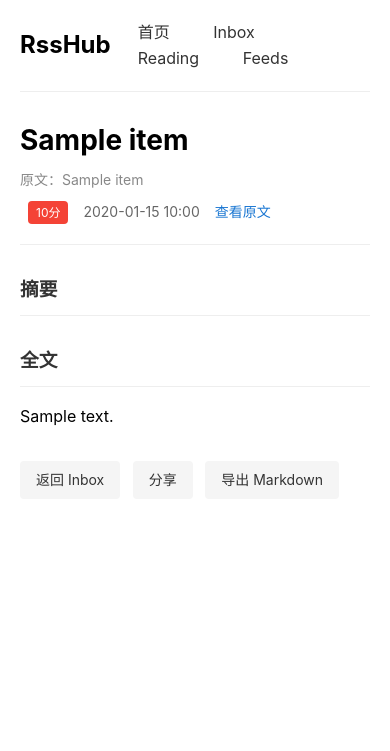
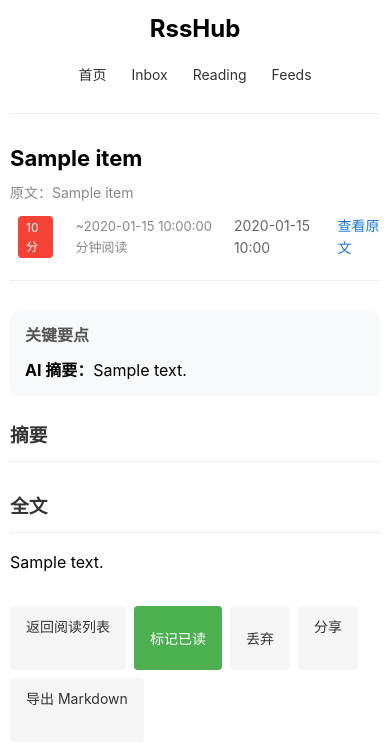
Before and after one commit to lucyfer81/RssHub, a FastAPI app: template app/templates/item_detail.html in a window 390 px wide. Shown: the top 751 px of the page. Run offline with FastAPI, Linux system fonts and the light colour scheme; the template is opened without the code that fills it: most values are stand-ins (such as "Sample title", 1, 10 or a date in 2020); parts of the project's set-up code (start-up, migrations or seed data) failed here and were passed over.

Commit message:
feat: 详情页AI信息区、已读按钮、响应式布局和导航栏活跃状态
- 详情页新增 AI 信息区（关键要点 + AI 摘要）和阅读时长显示
- 详情页按钮区按状态（inbox/reading/read）显示不同操作
- 新增 markRead JS 函数支持标记已读
- 导航栏添加 active_nav 模板变量实现活跃状态高亮
- inbox 路由传递 active_nav: "inbox"
- 新增移动端响应式 CSS（768px 断点适配）

Co-Authored-By: Claude Opus 4.6 <noreply@anthropic.com>

```diff
--- a/app/main.py
+++ b/app/main.py
@@ -80,7 +80,7 @@ async def inbox(request: Request):
         )
         items = result.scalars().all()
         break
-    return templates.TemplateResponse(request, "inbox.html", {"items": items})
+    return templates.TemplateResponse(request, "inbox.html", {"items": items, "active_nav": "inbox"})
 
 @app.get("/reading")
 async def reading(request: Request):
--- a/app/templates/base.html
+++ b/app/templates/base.html
@@ -80,16 +80,43 @@
 
         .original-content { margin-top: 20px; }
         .original-content summary { cursor: pointer; color: #1976d2; padding: 10px 0; }
+
+        /* AI 阅读辅助 */
+        .ai-info { background: #f8f9fa; border-radius: 8px; padding: 15px 20px; margin-bottom: 25px; }
+        .ai-info h3 { margin: 0 0 10px 0; font-size: 16px; color: #555; }
+        .ai-info .key-points-list { margin: 0; padding-left: 20px; }
+        .ai-info .key-points-list li { margin-bottom: 5px; line-height: 1.5; }
+        .read-time { color: #888; font-size: 13px; margin-left: 8px; }
+        .key-points { margin: 8px 0; font-size: 14px; }
+        .key-points ul { margin: 5px 0; padding-left: 20px; }
+        .btn-success { background: #4CAF50; color: white; }
+        .btn-success:hover { background: #388E3C; }
+
+        /* 响应式 */
+        @media (max-width: 768px) {
+            body { padding: 10px; font-size: 16px; }
+            .header { flex-direction: column; gap: 10px; }
+            .nav { display: flex; flex-wrap: wrap; gap: 5px; }
+            .nav a { margin-left: 0; font-size: 14px; padding: 6px 10px; }
+            .item { padding: 12px 0; }
+            .item-title { font-size: 16px; }
+            .item-header h1 { font-size: 22px; }
+            .markdown-content { font-size: 16px; line-height: 1.8; }
+            .actions { display: flex; flex-wrap: wrap; gap: 8px; }
+            .actions .btn { margin-right: 0; }
+            .btn { padding: 10px 16px; min-height: 44px; font-size: 14px; }
+            .ai-info { padding: 12px 15px; }
+        }
     </style>
 </head>
 <body>
     <div class="header">
         <h1>RssHub</h1>
         <nav class="nav">
-            <a href="/">首页</a>
-            <a href="/inbox">Inbox</a>
-            <a href="/reading">Reading</a>
-            <a href="/feeds">Feeds</a>
+            <a href="/" class="{% if active_nav == 'home' %}active{% endif %}">首页</a>
+            <a href="/inbox" class="{% if active_nav == 'inbox' %}active{% endif %}">Inbox</a>
+            <a href="/reading" class="{% if active_nav == 'reading' %}active{% endif %}">Reading</a>
+            <a href="/feeds" class="{% if active_nav == 'feeds' %}active{% endif %}">Feeds</a>
         </nav>
     </div>
     {% block content %}{% endblock %}
--- a/app/templates/item_detail.html
+++ b/app/templates/item_detail.html
@@ -13,12 +13,35 @@
             {% if item.score_summary %}
             <span class="score {% if item.score_summary >= 70 %}high{% elif item.score_summary >= 40 %}medium{% else %}low{% endif %}">{{ item.score_summary|int }}分</span>
             {% endif %}
+            {% if item.read_time_minutes %}
+            <span class="read-time">~{{ item.read_time_minutes }}分钟阅读</span>
+            {% endif %}
             {% if item.published_at %}
             <span class="date">{{ item.published_at.strftime('%Y-%m-%d %H:%M') }}</span>
             {% endif %}
             <a href="{{ item.link }}" target="_blank" class="original-link">查看原文</a>
         </div>
     </div>
+
+    {% if item.key_points or item.summary_ai %}
+    <div class="ai-info">
+        {% if item.key_points %}
+        <div>
+            <h3>关键要点</h3>
+            <ul class="key-points-list">
+            {% for point in (item.key_points | from_json) %}
+                <li>{{ point }}</li>
+            {% endfor %}
+            </ul>
+        </div>
+        {% endif %}
+        {% if item.summary_ai %}
+        <div style="margin-top: 10px;">
+            <strong>AI 摘要：</strong>{{ item.summary_ai }}
+        </div>
+        {% endif %}
+    </div>
+    {% endif %}
 
     <div class="content-section">
         <h3>摘要</h3>
@@ -46,10 +69,18 @@
     {% endif %}
 
     <div class="actions">
+        {% if item.status == 'inbox' %}
         <a href="/inbox" class="btn btn-secondary">返回 Inbox</a>
-        {% if item.status == 'inbox' %}
         <button class="btn btn-primary" onclick="moveToReading({{ item.id }})">标记为阅读</button>
         <button class="btn btn-secondary" onclick="discard({{ item.id }})">丢弃</button>
+        {% elif item.status == 'reading' %}
+        <a href="/reading" class="btn btn-secondary">返回阅读列表</a>
+        <button class="btn btn-success" onclick="markRead({{ item.id }})">标记已读</button>
+        <button class="btn btn-secondary" onclick="discard({{ item.id }})">丢弃</button>
+        {% elif item.status == 'read' %}
+        <a href="/inbox" class="btn btn-secondary">返回 Inbox</a>
+        {% else %}
+        <a href="/inbox" class="btn btn-secondary">返回 Inbox</a>
         {% endif %}
         <a href="/items/{{ item.id }}/share" class="btn btn-secondary">分享</a>
         <a href="/items/{{ item.id }}/markdown" class="btn btn-secondary" download>导出 Markdown</a>
@@ -68,6 +99,17 @@ async function moveToReading(id) {
     }
 }
 
+async function markRead(id) {
+    const response = await fetch(`/items/${id}`, {
+        method: 'PATCH',
+        headers: { 'Content-Type': 'application/json' },
+        body: JSON.stringify({ status: 'read' })
+    });
+    if (response.ok) {
+        window.location.href = '/reading';
+    }
+}
+
 async function discard(id) {
     const response = await fetch(`/items/${id}`, {
         method: 'PATCH',
```
